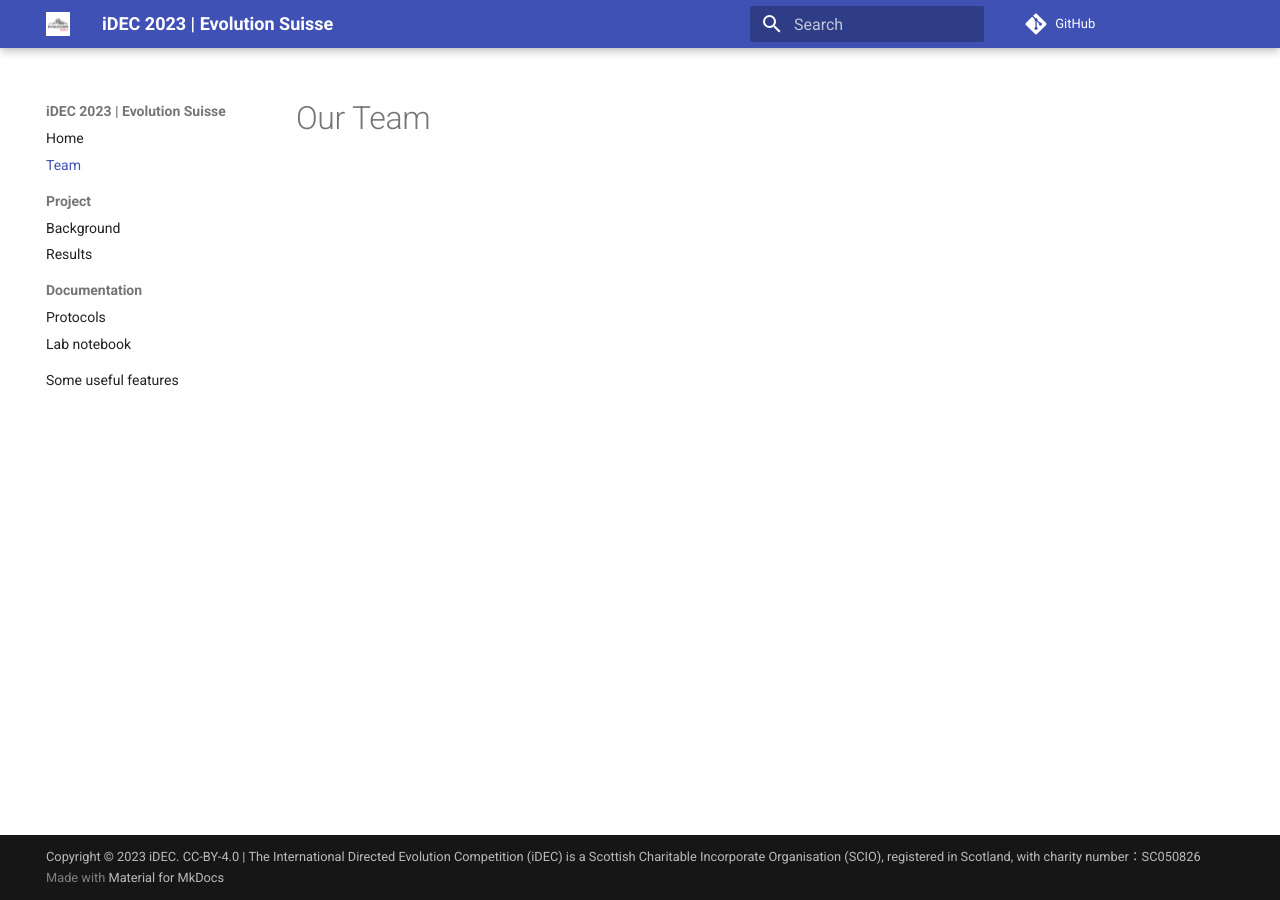
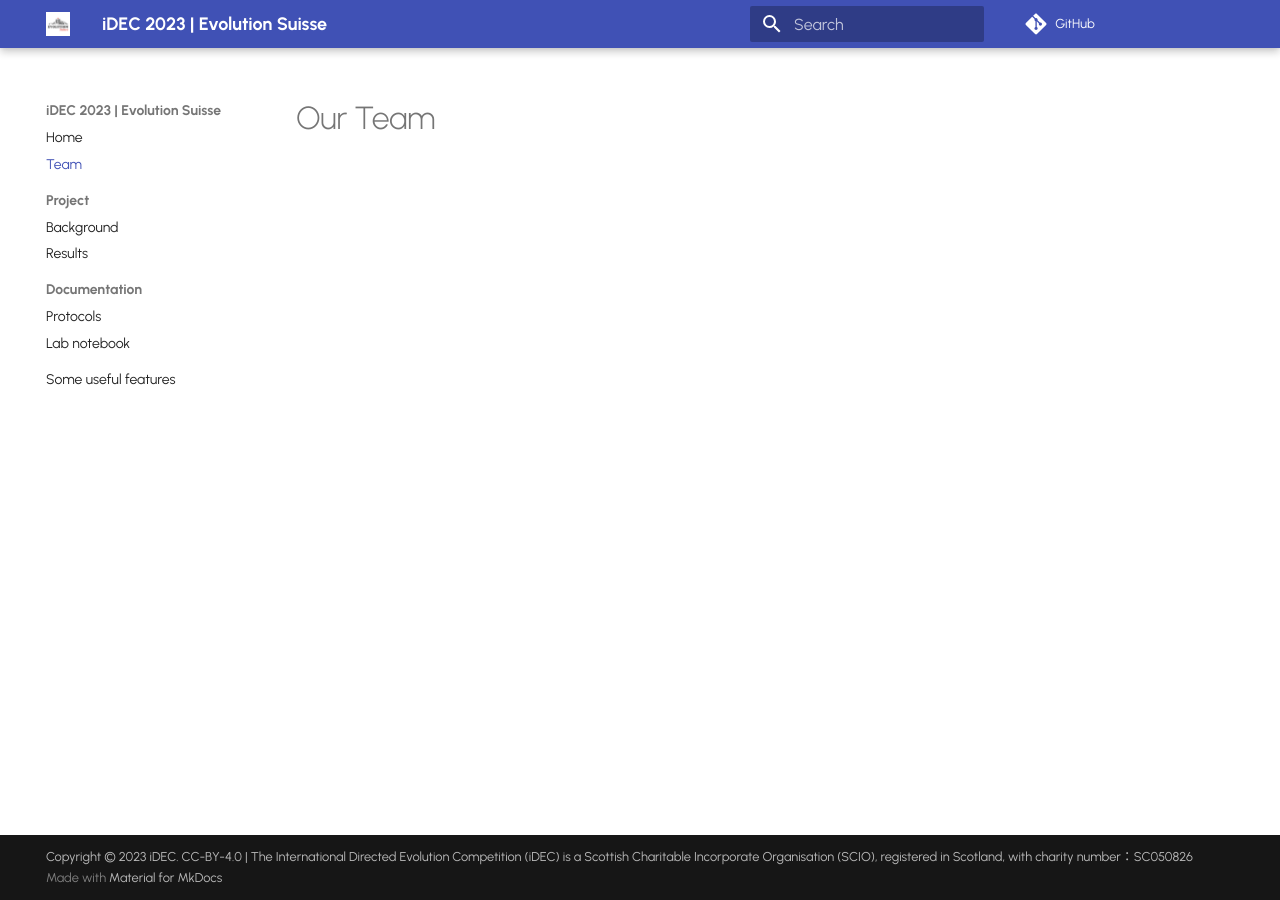
Before and after one commit to idec-teams/2023_Evolution_Suisse, an MkDocs documentation site: the page built from docs/team.md, in a window 1280 px wide. Built offline with MkDocs 1.6.1 and Material for MkDocs 9.7.7, drawn with Linux system fonts in a browser that asks for light colours; comment, search, counter and statistics services are not loaded.

Commit message:
Update font

```diff
--- a/mkdocs.yml
+++ b/mkdocs.yml
@@ -8,6 +8,9 @@ theme:
   palette:
     primary: custom
     accent: green
+
+  font:
+    text: Urbanist
 
   features:
     - navigation.sections
```
